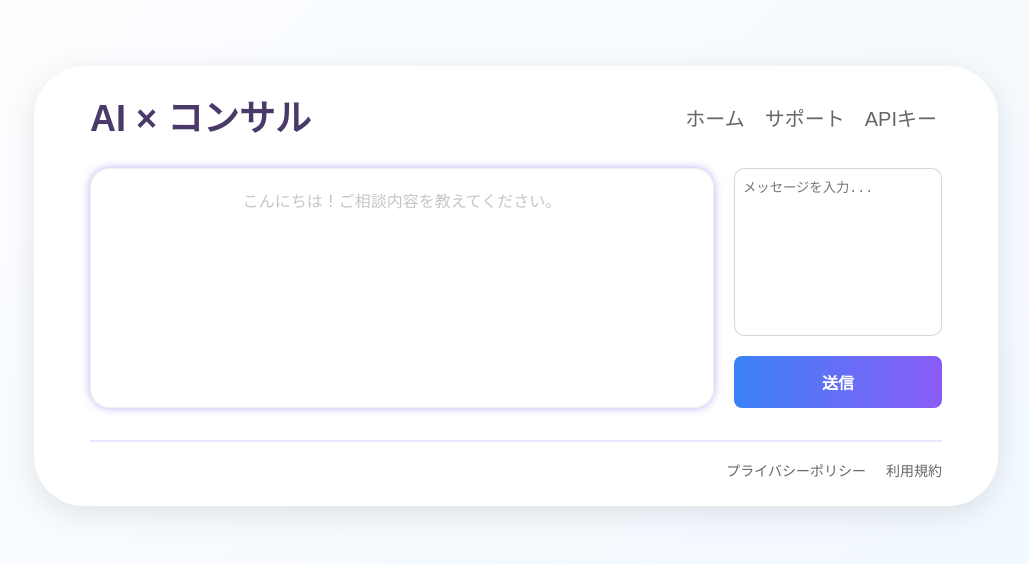
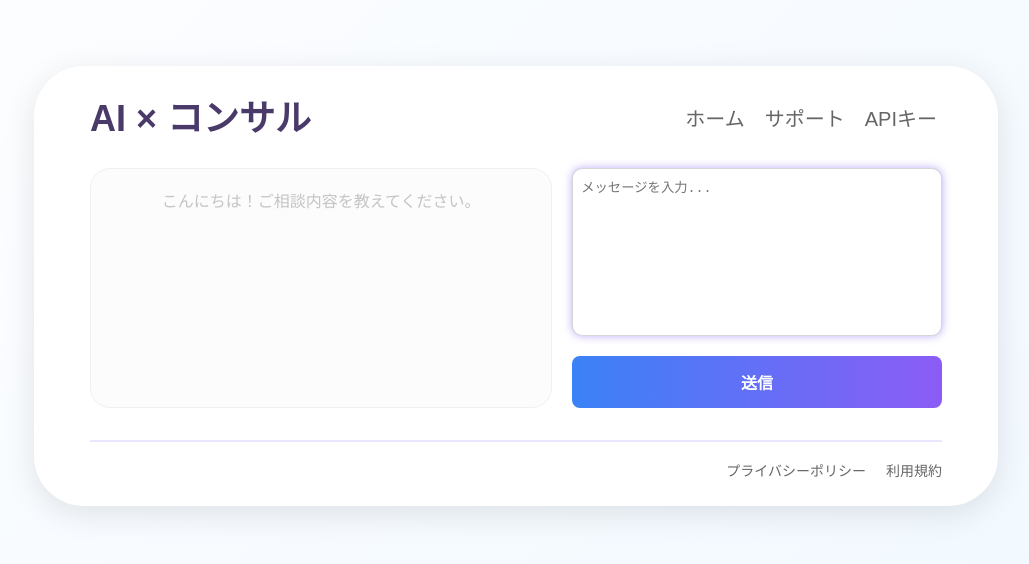
Before and after one commit to JuliettKhar/ai-consult-app, a Vue app: page /chat in a window 1280 px wide. Shown: the part 114-678 px from the top of the page, without its empty margins (124-1153 px from the left). Built offline with nearby package versions, Linux system fonts and the light colour scheme; the HTML template or start-up script is replaced by a standard one.

Commit message:
small ui fixes

```diff
--- a/src/assets/base.css
+++ b/src/assets/base.css
@@ -58,10 +58,14 @@
   font-weight: normal;
 }
 
+html {
+  height: 100vh;
+}
+
 body {
   display: flex;
   align-items: center;
-  min-height: 100vh;
+  height: 100%;
   background: #f0f0f0;
   transition: color 0.5s,
   background-color 0.5s;
--- a/src/views/ChatView.vue
+++ b/src/views/ChatView.vue
@@ -184,7 +184,7 @@ onMounted(() => {
 
   &__wrapper {
     display: grid;
-    grid-template-columns: 3fr 1fr;
+    grid-template-columns: 2.5fr 2fr;
     justify-content: center;
     gap: 20px;
     padding: 0 0 2rem;
@@ -201,7 +201,7 @@ onMounted(() => {
     padding: 20px;
     border: 1px solid #f0f0f0;
     border-radius: 20px;
-    box-shadow: 0 0 8px rgba(127, 90, 240, 0.5);
+    background: rgba(240, 240, 240, 0.2);
     display: flex;
     flex-direction: column;
     overflow-y: auto;
@@ -210,6 +210,7 @@ onMounted(() => {
 
     @media (max-width: 1024px) {
       padding: 10px;
+      background: rgba(255, 255, 255, 0.6);
     }
   }
 
@@ -249,6 +250,7 @@ onMounted(() => {
       height: 100%;
       resize: none;
       border: 1px solid #5454543d;
+      box-shadow: 0 0 8px rgba(127, 90, 240, 0.5);
       outline: none;
       border-radius: 10px;
       box-sizing: border-box;
```
